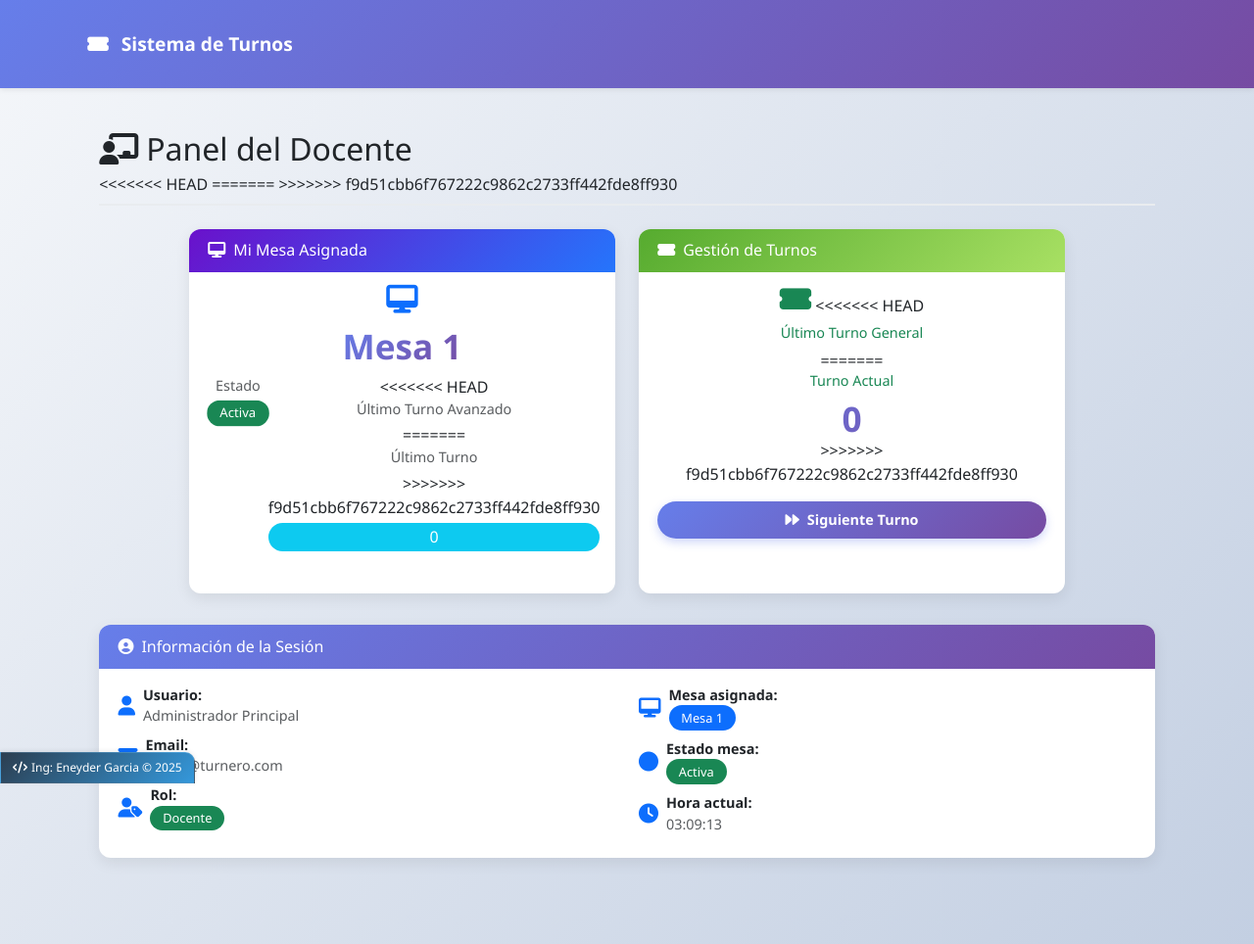
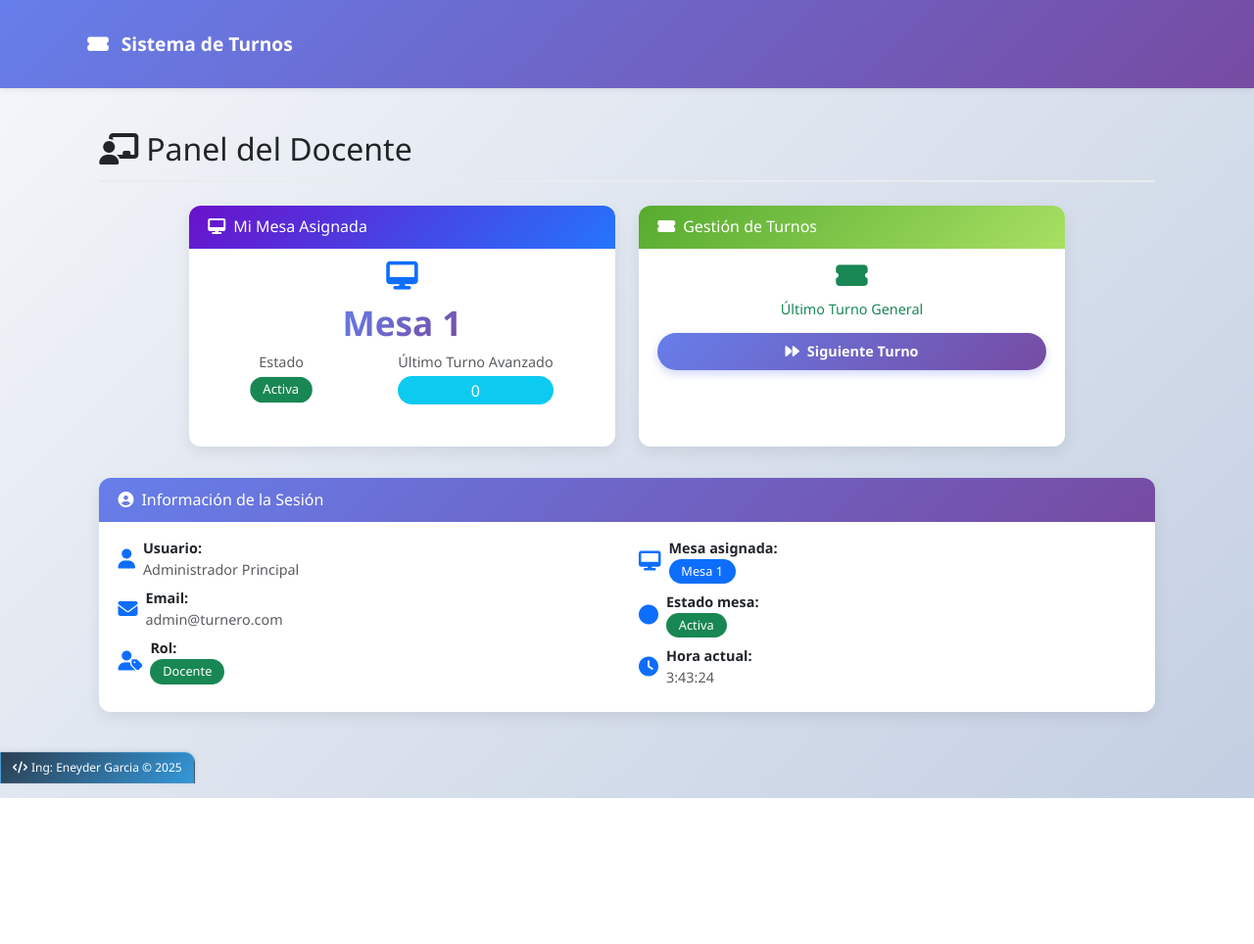
Before and after one commit to EneyderGarcia/turnerov2, a Flask app: template templates/docente/dashboard.html in a window 1280 px wide. Shown: the whole page at 98% size. After the commit the page ends 815 px from the top, so only its background shows below. Run offline with Flask 3, Linux system fonts and the light colour scheme; the template is opened without the code that fills it: values that come from a table or form of the project are taken from there, others are empty; data comes from the database, SQL or seed files in the repository.

Commit message:
Nueva Actualizacion

```diff
--- a/templates/docente/dashboard.html
+++ b/templates/docente/dashboard.html
@@ -9,10 +9,7 @@
         --success-gradient: linear-gradient(135deg, #56ab2f 0%, #a8e063 100%);
         --info-gradient: linear-gradient(135deg, #4facfe 0%, #00f2fe 100%);
         --warning-gradient: linear-gradient(135deg, #fa709a 0%, #fee140 100%);
-<<<<<<< HEAD
         --highlight-color: #e74c3c;
-=======
->>>>>>> f9d51cbb6f767222c9862c2733ff442fde8ff930
     }
 
     .teacher-header {
@@ -152,10 +149,6 @@
     <div class="teacher-header">
         <div class="d-flex flex-column">
             <h2 class="mb-1"><i class="fas fa-chalkboard-teacher me-2"></i>Panel del Docente</h2>
-<<<<<<< HEAD
-=======
-
->>>>>>> f9d51cbb6f767222c9862c2733ff442fde8ff930
         </div>
     </div>
 
@@ -188,11 +181,7 @@
                         </div>
 
                         <div class="text-center">
-<<<<<<< HEAD
                             <small class="text-muted d-block mb-1 compact-info">Último Turno Avanzado</small>
-=======
-                            <small class="text-muted d-block mb-1 compact-info">Último Turno</small>
->>>>>>> f9d51cbb6f767222c9862c2733ff442fde8ff930
                             <span class="badge bg-info fs-6 d-block mt-1" id="mi-ultimo-turno">{{ mesa.turno_actual }}</span>
                         </div>
                     </div>
@@ -210,13 +199,8 @@
                 <div class="card-body text-center py-3">
                     <div class="mb-3">
                         <i class="fas fa-ticket-alt small-icon text-success mb-2 floating-icon"></i>
-<<<<<<< HEAD
                         <h5 class="text-success mb-2 compact-info">Último Turno General</h5>
                         <div class="display-4 fw-bold text-success" id="turno-actual-general">{{ ultimo_turno_general }}</div>
-=======
-                        <h5 class="text-success mb-2 compact-info">Turno Actual</h5>
-                        <div class="display-4 fw-bold text-success" id="turno-actual">{{ mesa.turno_actual }}</div>
->>>>>>> f9d51cbb6f767222c9862c2733ff442fde8ff930
                     </div>
 
                     <button class="btn btn-primary w-100 mb-2 py-2" onclick="avanzarTurno({{ mesa.id }})">
@@ -339,7 +323,6 @@
     .then(response => response.json())
     .then(data => {
         if (data.success) {
-<<<<<<< HEAD
             // Actualizar el último turno general
             if (data.ultimos_turnos && data.ultimos_turnos.length > 0) {
                 document.getElementById('turno-actual-general').textContent = data.ultimos_turnos[0].numero;
@@ -349,12 +332,6 @@
             const miMesa = data.mesas.find(m => m.numero === {{ mesa.numero if mesa else 0 }});
             if (miMesa) {
                 document.getElementById('mi-ultimo-turno').textContent = miMesa.turno_actual;
-=======
-            const miMesa = data.mesas.find(m => m.numero === {{ mesa.numero if mesa else 0 }});
-            if (miMesa) {
-                document.getElementById('mi-ultimo-turno').textContent = miMesa.turno_actual;
-                document.getElementById('turno-actual').textContent = miMesa.turno_actual;
->>>>>>> f9d51cbb6f767222c9862c2733ff442fde8ff930
             }
         }
     })
@@ -363,7 +340,6 @@
     });
 }
 
-<<<<<<< HEAD
 // Función para obtener el último turno general (pantalla pública)
 function obtenerUltimoTurnoGeneral() {
     fetch('/api/ultimo_turno')
@@ -395,10 +371,6 @@
     // También mantener el intervalo para el estado del sistema
     setInterval(cargarEstadoSistema, 5000);
 });
-=======
-cargarEstadoSistema();
-setInterval(cargarEstadoSistema, 5000);
->>>>>>> f9d51cbb6f767222c9862c2733ff442fde8ff930
 
 function avanzarTurno(mesaId) {
     fetch(`/api/siguiente_turno/${mesaId}`, {
@@ -410,15 +382,11 @@
     .then(response => response.json())
     .then(data => {
         if (data.success) {
-<<<<<<< HEAD
             // Actualizar el último turno de mi mesa
             document.getElementById('mi-ultimo-turno').textContent = data.nuevo_turno;
 
             // También actualizar el turno general (ya que se creó un nuevo turno)
             obtenerUltimoTurnoGeneral();
-=======
-            cargarEstadoSistema();
->>>>>>> f9d51cbb6f767222c9862c2733ff442fde8ff930
 
             Swal.fire({
                 icon: 'success',
```
